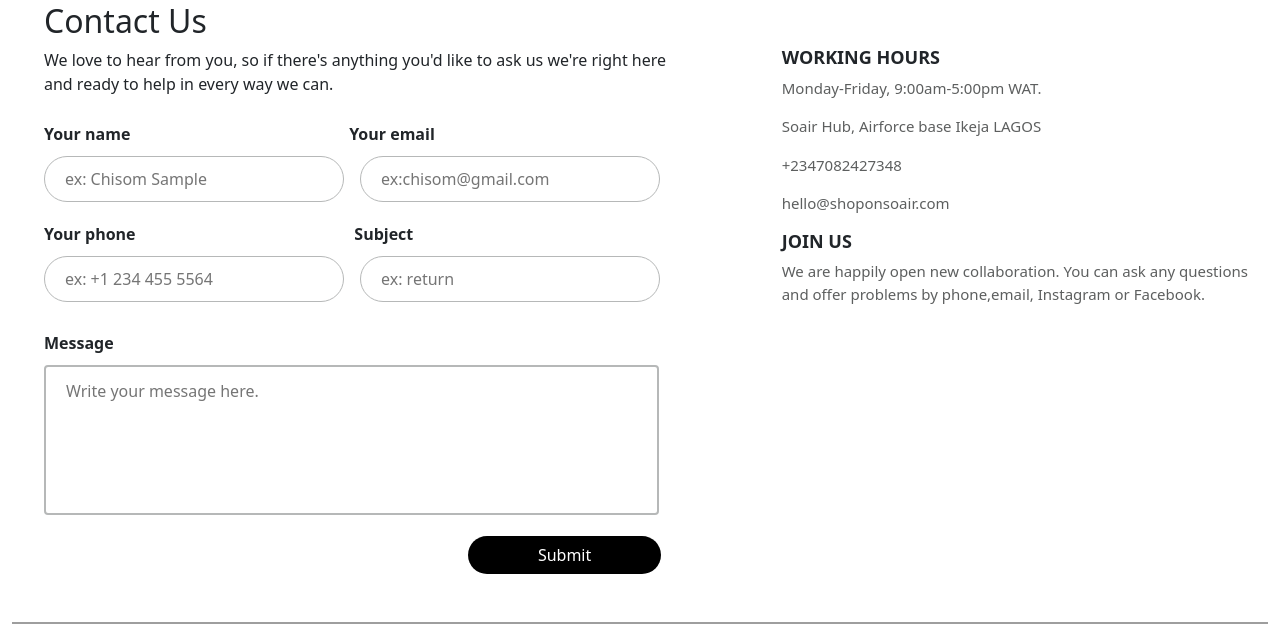
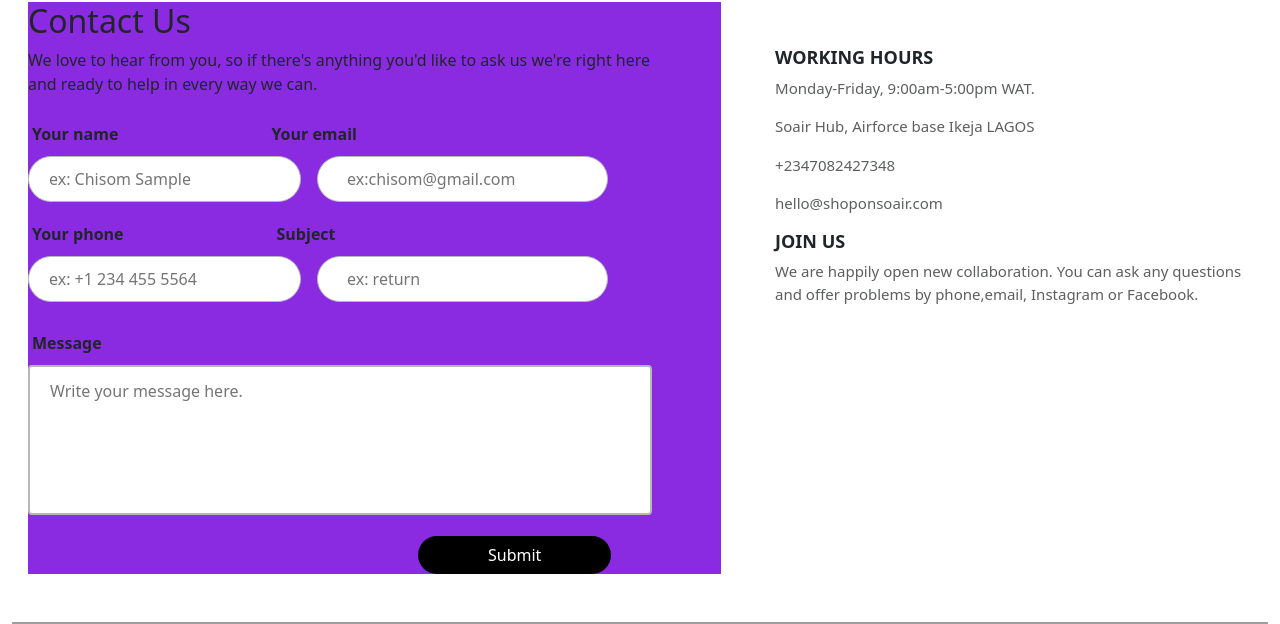
Before and after one commit to tonylyon7/ShopOn, a React (Create React App) app: page /Contact in a window 1280 px wide. Shown: the part 78-702 px from the top of the page. Built offline with nearby package versions, Linux system fonts and the light colour scheme; grey boxes are pictures that could not be loaded; a web font is replaced by a local one.

Commit message:
new commit

```diff
--- a/src/User/Contact/Contact.css
+++ b/src/User/Contact/Contact.css
@@ -1,37 +1,44 @@
      .contact-begin {
          width: 100%;
+         max-width: 200%;
          margin-top: 5rem;
-         margin-left: 2rem;
+         margin-left: 1rem;
+         overflow: hidden;
+         background: blueviolet;
      }
+
+     .form-container {}
 
      .name-label {
          margin-top: 10px;
+         margin-left: 4px;
          font-weight: bold;
      }
 
      .phone-label {
          margin-top: 10px;
+         margin-left: 4px;
          font-weight: bold;
      }
 
      .email-label {
-         margin-left: 32%;
+         margin-left: 153px;
          font-weight: bold;
      }
 
      .subject-label {
          margin-top: 20px;
-         margin-left: 32%;
+         margin-left: 153px;
          font-weight: bold;
      }
 
      .message-label {
          margin-top: 29px;
+         margin-left: 4px;
          font-weight: bold;
      }
 
-     .contact-form input {
-         width: 300px;
+     .name-input {
          padding: 10px 20px;
          outline: none;
          border: 1px solid #B6B8B8;
@@ -42,7 +49,61 @@
          background-color: #fff;
      }
 
-     .contact-form textarea {
+     .email-input {
+         margin-right: 30px;
+         padding: 10px 29px;
+         outline: none;
+         border: 1px solid #B6B8B8;
+         margin-top: 10px;
+         font-size: 1rem;
+         font-weight: 400;
+         border-radius: 40px;
+         background-color: #fff;
+     }
+
+     .phone-input {
+         padding: 10px 20px;
+         outline: none;
+         border: 1px solid #B6B8B8;
+         margin-top: 10px;
+         font-size: 1rem;
+         font-weight: 400;
+         border-radius: 40px;
+         background-color: #fff;
+     }
+
+     .subject-input {
+         margin-right: 30px;
+         padding: 10px 29px;
+         outline: none;
+         border: 1px solid #B6B8B8;
+         margin-top: 10px;
+         font-size: 1rem;
+         font-weight: 400;
+         border-radius: 40px;
+         background-color: #fff;
+     }
+     /* .contact-form input {
+         width: 300px;
+         padding: 10px 20px;
+         outline: none;
+         border: 1px solid #B6B8B8;
+         margin-top: 10px;
+         font-size: 1rem;
+         font-weight: 400;
+         border-radius: 40px;
+         background-color: #fff;
+     } */
+     /*
+.email-input{
+margin-right: 30px;
+}
+
+.subject-input{
+margin-right: 30px;
+} */
+
+     .message-input {
          width: 90%;
          height: 150px;
          padding: 12px 20px;
@@ -55,12 +116,12 @@
          resize: none;
      }
 
-     .contact-form button {
+     .submit-button {
          background-color: black;
          border: none;
          border-radius: 40px;
          margin-top: 15px;
-         margin-left: 62%;
+         margin-left: 390px;
          color: #fff;
          padding: 7px 70px;
          text-decoration: none;
@@ -85,3 +146,14 @@
          width: 100%;
          height: 100vh;
      } */
+     /*
+     @media(max-width: 992px) {
+         .name-input {}
+         .email-input {
+             margin-top: 20px;
+             margin-bottom: 20px;
+             margin-right: 20px;
+             padding: 10px 20px;
+         }
+
+     } */
--- a/src/User/Contact/Contact.js
+++ b/src/User/Contact/Contact.js
@@ -3,38 +3,53 @@ import "../Contact/Contact.css"
 
 const Contact = () => {
   return (
+    <>
       <section className="contact">
         <div className="container-fluid">
           <div className="d-sm-flex">
             <div className="contact-begin">
               <h2>Contact Us</h2>
               <p>
-              We love to hear from you, so if there's anything you'd like to ask
-              us we're right here <br /> and ready to help in every way we can.
+                We love to hear from you, so if there's anything you'd like to
+                ask us we're right here <br /> and ready to help in every way we
+                can.
               </p>
-            <form className="contact-form">
+              <form className="form-container">
                 <label className="name-label">Your name</label>
                 <label className="email-label">Your email</label> <br />
-              <input type="text" placeholder="ex: Chisom Sample" />
+                <input
+                  type="text"
+                  placeholder="ex: Chisom Sample"
+                  className="name-input"
+                />
                 <input
                   type="email"
                   placeholder="ex:chisom@gmail.com"
-                className="ms-3"
+                  className="ms-3 email-input"
                 />
                 <br />
                 <label className="phone-label">Your phone</label>
                 <label className="subject-label">Subject</label> <br />
-              <input type="text" placeholder="ex: +1 234 455 5564" />
+                <input
+                  type="text"
+                  placeholder="ex: +1 234 455 5564"
+                  className="phone-input"
+                />
                 <input
                   type="text"
                   placeholder="ex: return"
-                className="ms-3"
+                  className="ms-3 subject-input"
                 />{" "}
                 <br />
                 <label className="message-label">Message</label> <br />
-              <textarea placeholder="Write your message here."></textarea>{" "}
+                <textarea
+                  placeholder="Write your message here."
+                  className="message-input"
+                ></textarea>{" "}
                 <br />
-              <button type="submit">Submit</button>
+                <button type="submit" className="submit-button">
+                  Submit
+                </button>
               </form>
             </div>
             <div className="working-hour">
@@ -66,6 +81,7 @@ const Contact = () => {
           </div>
         </div>
       </section>
+    </>
   )
 }
 
```
Lines whose indentation alone changed are shown as unchanged.
